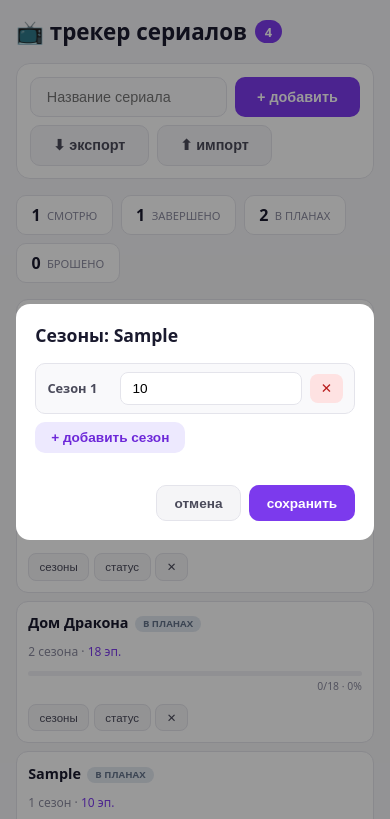
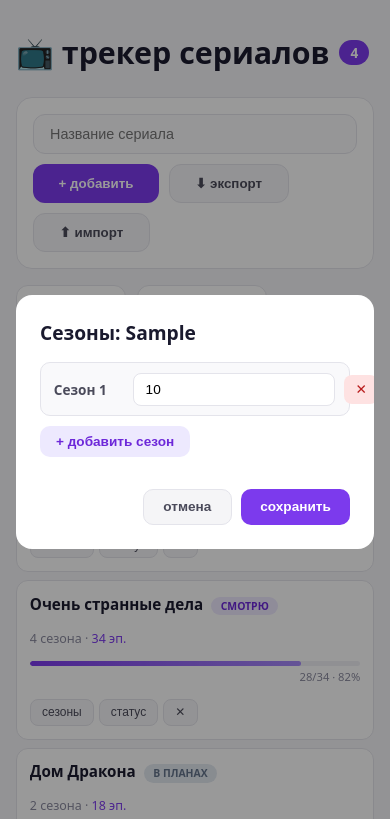
Before and after one commit to Ziberova/series-tracker, a plain HTML site: page index.html in a window 390 px wide. Both pictures are taken after typing "Sample" into the empty fields and a click on the button "+ добавить". Shown: the top 819 px of the page. Drawn offline with Linux system fonts and the light colour scheme.

Commit message:
Add files via upload

```diff
--- a/index.html
+++ b/index.html
@@ -2,105 +2,87 @@
 <html lang="ru">
 <head>
 <meta charset="UTF-8">
-<meta name="viewport" content="width=device-width,initial-scale=1,viewport-fit=cover">
-<meta name="theme-color" content="#7c3aed">
-<meta name="apple-mobile-web-app-capable" content="yes">
-<meta name="apple-mobile-web-app-status-bar-style" content="default">
-<meta name="apple-mobile-web-app-title" content="Сериалы">
-<link rel="manifest" href="manifest.json">
-<link rel="icon" href="icon.svg" type="image/svg+xml">
-<link rel="apple-touch-icon" href="icon.svg">
+<meta name="viewport" content="width=device-width,initial-scale=1">
 <title>трекер сериалов</title>
 <style>
-*{box-sizing:border-box;margin:0;padding:0;-webkit-tap-highlight-color:transparent}
-body{background:#f5f5f7;font-family:system-ui,-apple-system,sans-serif;display:flex;justify-content:center;min-height:100vh;padding:1rem;padding-top:max(1rem,env(safe-area-inset-top));padding-bottom:max(1rem,env(safe-area-inset-bottom));color:#1a1a2e;overscroll-behavior:none}
+*{box-sizing:border-box;margin:0;padding:0}
+body{background:#f5f5f7;font-family:system-ui,sans-serif;display:flex;justify-content:center;min-height:100vh;padding:2rem 1rem;color:#1a1a2e}
 .app{max-width:1000px;width:100%}
-h1{font-size:1.6rem;font-weight:600;margin-bottom:1rem;display:flex;align-items:center;gap:.5rem}
-h1 span{background:#7c3aed;font-size:.8rem;padding:.15rem .6rem;border-radius:40px;color:#fff}
-.add-form{display:flex;gap:.5rem;flex-wrap:wrap;margin-bottom:1rem;background:#fff;padding:.8rem;border-radius:14px;border:1px solid #e4e4eb}
-.add-form input{flex:1 1 160px;background:#f9f9fb;border:1px solid #e4e4eb;padding:.7rem 1rem;border-radius:10px;font-size:.9rem;outline:none;min-width:0}
+h1{font-size:1.9rem;font-weight:600;margin-bottom:1.5rem;display:flex;align-items:center;gap:.6rem}
+h1 span{background:#7c3aed;font-size:.85rem;padding:.2rem .7rem;border-radius:40px;color:#fff}
+.add-form{display:flex;gap:.6rem;flex-wrap:wrap;margin-bottom:1rem;background:#fff;padding:1rem;border-radius:16px;border:1px solid #e4e4eb}
+.add-form input{flex:1 1 180px;background:#f9f9fb;border:1px solid #e4e4eb;padding:.7rem 1rem;border-radius:12px;font-size:.9rem;outline:none}
 .add-form input:focus{border-color:#7c3aed;background:#fff}
-.add-form button{background:#7c3aed;border:none;padding:.7rem 1.4rem;border-radius:10px;font-weight:600;color:#fff;cursor:pointer;font-size:.9rem}
+.add-form button{background:#7c3aed;border:none;padding:.7rem 1.6rem;border-radius:12px;font-weight:600;color:#fff;cursor:pointer}
 .add-form button:hover{background:#6d28d9}
-  .btn-io{background:#f5f5f7 !important;color:#4a4a5a !important;border:1px solid #e4e4eb !important}
+.btn-io{background:#f5f5f7 !important;color:#4a4a5a !important;border:1px solid #e4e4eb !important}
 .btn-io:hover{background:#ececf1 !important}
-.add-form button:active{transform:scale(.97)}
-.modal-overlay{position:fixed;inset:0;background:rgba(0,0,0,.4);display:none;align-items:center;justify-content:center;z-index:100;padding:1rem;padding-top:max(1rem,env(safe-area-inset-top));padding-bottom:max(1rem,env(safe-area-inset-bottom))}
+.modal-overlay{position:fixed;inset:0;background:rgba(0,0,0,.4);display:none;align-items:center;justify-content:center;z-index:100;padding:1rem}
 .modal-overlay.active{display:flex}
-.modal{background:#fff;border-radius:14px;padding:1.2rem;max-width:500px;width:100%;max-height:85vh;overflow-y:auto}
-.modal h2{font-size:1.1rem;margin-bottom:1rem}
-.season-row{display:flex;gap:.5rem;align-items:center;margin-bottom:.5rem;background:#f9f9fb;padding:.5rem .7rem;border-radius:10px;border:1px solid #e4e4eb}
-.season-row .season-label{font-size:.8rem;font-weight:600;min-width:65px;color:#4a4a5a}
-.season-row input{flex:1;background:#fff;border:1px solid #e4e4eb;padding:.5rem .7rem;border-radius:8px;font-size:.85rem;outline:none;min-width:0}
+.modal{background:#fff;border-radius:16px;padding:1.5rem;max-width:500px;width:100%;max-height:85vh;overflow-y:auto}
+.modal h2{font-size:1.2rem;margin-bottom:1rem}
+.season-row{display:flex;gap:.6rem;align-items:center;margin-bottom:.6rem;background:#f9f9fb;padding:.6rem .8rem;border-radius:10px;border:1px solid #e4e4eb}
+.season-row .season-label{font-size:.85rem;font-weight:600;min-width:70px;color:#4a4a5a}
+.season-row input{flex:1;background:#fff;border:1px solid #e4e4eb;padding:.5rem .7rem;border-radius:8px;font-size:.85rem;outline:none}
 .season-row input:focus{border-color:#7c3aed}
-.season-row button{background:#fee2e2;border:none;border-radius:8px;padding:.4rem .65rem;font-size:.85rem;color:#b91c1c;cursor:pointer}
-.modal-actions{display:flex;gap:.5rem;margin-top:1rem;justify-content:flex-end}
-.modal-actions button{padding:.6rem 1.1rem;border-radius:10px;font-weight:600;font-size:.85rem;cursor:pointer;border:none}
+.season-row button{background:#fee2e2;border:none;border-radius:8px;padding:.4rem .7rem;font-size:.85rem;color:#b91c1c;cursor:pointer}
+.season-row button:hover{background:#fecaca}
+.modal-actions{display:flex;gap:.6rem;margin-top:1rem;justify-content:flex-end}
+.modal-actions button{padding:.6rem 1.2rem;border-radius:10px;font-weight:600;font-size:.85rem;cursor:pointer;border:none}
 .btn-secondary{background:#f5f5f7;color:#4a4a5a;border:1px solid #e4e4eb !important}
+.btn-secondary:hover{background:#ececf1}
 .btn-primary{background:#7c3aed;color:#fff}
+.btn-primary:hover{background:#6d28d9}
 .btn-add-season{background:#ede9fe;color:#6d28d9;border:none;padding:.5rem 1rem;border-radius:10px;font-size:.85rem;font-weight:600;cursor:pointer;margin-bottom:1rem}
-.stats{display:flex;gap:.5rem;margin-bottom:1rem;flex-wrap:wrap}
-.stat-card{background:#fff;padding:.5rem .9rem;border-radius:10px;border:1px solid #e4e4eb;display:flex;align-items:center;gap:.4rem}
-.stat-card .num{font-size:1rem;font-weight:700}
-.stat-card .label{font-size:.7rem;color:#8a8a9e;text-transform:uppercase}
+.btn-add-season:hover{background:#ddd6fe}
+.stats{display:flex;gap:.7rem;margin-bottom:1.5rem;flex-wrap:wrap}
+.stat-card{background:#fff;padding:.6rem 1.1rem;border-radius:12px;border:1px solid #e4e4eb;display:flex;align-items:center;gap:.5rem}
+.stat-card .num{font-size:1.15rem;font-weight:700}
+.stat-card .label{font-size:.75rem;color:#8a8a9e;text-transform:uppercase}
 .series-grid{display:flex;flex-direction:column;gap:.5rem}
-.series-card{background:#fff;border:1px solid #e4e4eb;border-radius:12px;padding:.7rem .9rem;display:flex;align-items:center;gap:.7rem;flex-wrap:wrap}
-.series-title{flex:2 1 160px;min-width:0;font-size:.9rem;font-weight:600;white-space:nowrap;overflow:hidden;text-overflow:ellipsis;cursor:pointer}
-.series-title .badge{display:inline-block;padding:.1rem .5rem;border-radius:40px;font-size:.6rem;font-weight:600;text-transform:uppercase;margin-left:.4rem;vertical-align:middle}
+.series-card{background:#fff;border:1px solid #e4e4eb;border-radius:12px;padding:.7rem 1rem;display:flex;align-items:center;gap:.9rem;flex-wrap:wrap}
+.series-card:hover{border-color:#c9c9d6}
+.series-title{flex:2 1 180px;min-width:0;font-size:.95rem;font-weight:600;white-space:nowrap;overflow:hidden;text-overflow:ellipsis;cursor:pointer}
+.series-title:hover{color:#7c3aed}
+.series-title .badge{display:inline-block;padding:.15rem .6rem;border-radius:40px;font-size:.65rem;font-weight:600;text-transform:uppercase;margin-left:.5rem;vertical-align:middle}
 .badge.watching{background:#ede9fe;color:#6d28d9}
 .badge.completed{background:#d1fae5;color:#047857}
 .badge.planned{background:#e2e8f0;color:#64748b}
 .badge.dropped{background:#fee2e2;color:#b91c1c}
-.series-meta{flex:0 1 auto;font-size:.75rem;color:#8a8a9e;white-space:nowrap}
+.series-meta{flex:0 1 auto;font-size:.78rem;color:#8a8a9e;white-space:nowrap}
 .series-meta .ep{color:#7c3aed;font-weight:500}
-.progress-container{flex:1 1 120px;min-width:90px}
-.progress-bar-bg{background:#f0f0f5;height:5px;border-radius:10px;overflow:hidden;margin-bottom:.15rem}
+.progress-container{flex:1 1 130px;min-width:100px}
+.progress-bar-bg{background:#f0f0f5;height:5px;border-radius:10px;overflow:hidden;margin-bottom:.2rem}
 .progress-fill{height:100%;background:linear-gradient(90deg,#7c3aed,#a78bfa);border-radius:10px}
-.progress-text{font-size:.65rem;color:#8a8a9e;text-align:right}
+.progress-text{font-size:.7rem;color:#8a8a9e;text-align:right}
 .actions{display:flex;gap:.3rem;flex-shrink:0}
-.actions button{background:#f5f5f7;border:1px solid #e4e4eb;border-radius:8px;padding:.35rem .65rem;font-size:.72rem;color:#4a4a5a;cursor:pointer}
+.actions button{background:#f5f5f7;border:1px solid #e4e4eb;border-radius:8px;padding:.35rem .7rem;font-size:.75rem;color:#4a4a5a;cursor:pointer}
+.actions button:hover{background:#ececf1}
 .actions button.danger:hover{background:#fee2e2;color:#b91c1c}
-.empty-state{text-align:center;padding:3rem 1rem;color:#9a9aae;border:1px dashed #d4d4dc;border-radius:14px}
+.empty-state{text-align:center;padding:3rem 1rem;color:#9a9aae;border:1px dashed #d4d4dc;border-radius:16px}
 .empty-state small{display:block;margin-top:.4rem;font-size:.8rem}
-.seasons-panel{padding:.9rem;background:#fafafc;border-top:1px solid #e4e4eb;width:100%;border-radius:8px;margin-top:.4rem}
-.season-block{margin-bottom:.9rem}
+.seasons-panel{padding:1rem;background:#fafafc;border-top:1px solid #e4e4eb;width:100%;border-radius:8px;margin-top:.5rem}
+.season-block{margin-bottom:1rem}
 .season-block:last-child{margin-bottom:0}
-.season-header{display:flex;align-items:center;justify-content:space-between;margin-bottom:.4rem}
-.season-header .season-name{font-size:.8rem;font-weight:600;color:#4a4a5a}
-.season-header .season-progress{font-size:.72rem;color:#8a8a9e}
+.season-header{display:flex;align-items:center;justify-content:space-between;margin-bottom:.5rem}
+.season-header .season-name{font-size:.85rem;font-weight:600;color:#4a4a5a}
+.season-header .season-progress{font-size:.75rem;color:#8a8a9e}
 .season-header .season-progress .done{color:#047857;font-weight:600}
-.episodes-grid{display:flex;flex-wrap:wrap;gap:.3rem}
-.episode-btn{width:32px;height:32px;border-radius:8px;border:1px solid #e4e4eb;background:#fff;font-size:.72rem;font-weight:500;color:#8a8a9e;cursor:pointer;display:flex;align-items:center;justify-content:center}
+.episodes-grid{display:flex;flex-wrap:wrap;gap:.35rem}
+.episode-btn{width:34px;height:34px;border-radius:8px;border:1px solid #e4e4eb;background:#fff;font-size:.75rem;font-weight:500;color:#8a8a9e;cursor:pointer;display:flex;align-items:center;justify-content:center;transition:all .15s}
+.episode-btn:hover{border-color:#7c3aed;color:#7c3aed}
 .episode-btn.watched{background:#7c3aed;border-color:#7c3aed;color:#fff}
-.install-banner{background:#fff;border:1px solid #e4e4eb;border-radius:12px;padding:.8rem 1rem;margin-bottom:1rem;display:none;align-items:center;gap:.7rem;justify-content:space-between;flex-wrap:wrap}
-.install-banner.show{display:flex}
-.install-banner .txt{font-size:.85rem;color:#4a4a5a;flex:1 1 200px}
-.install-banner button{background:#7c3aed;border:none;padding:.55rem 1.1rem;border-radius:10px;font-weight:600;color:#fff;cursor:pointer;font-size:.85rem}
-@media(max-width:700px){
-h1{font-size:1.4rem}
-.series-card{padding:.7rem}
-.series-title{flex:1 1 100%}
-.actions{width:100%;justify-content:flex-start}
-.progress-container{flex:1 1 100%}
-}
-  #loader{position:fixed;inset:0;background:#f5f5f7;display:flex;align-items:center;justify-content:center;z-index:9999;transition:opacity .4s}
-#loader.hide{opacity:0;pointer-events:none}
-#loader .spinner{width:48px;height:48px;border:4px solid #e4e4eb;border-top-color:#7c3aed;border-radius:50%;animation:spin .8s linear infinite}
-@keyframes spin{to{transform:rotate(360deg)}}
+.episode-btn.watched:hover{background:#6d28d9}
+@media(max-width:700px){.series-card{padding:.8rem}.series-title{flex:1 1 100%}.actions{width:100%;justify-content:flex-start}.progress-container{flex:1 1 100%}}
 </style>
 </head>
-  <div id="loader"><div class="spinner"></div></div>
 <body>
 <div class="app">
 <h1>📺 трекер сериалов <span id="totalCount">0</span></h1>
-<div class="install-banner" id="installBanner">
-<div class="txt">Установите приложение на устройство для быстрого доступа</div>
-<button id="installBtn">Установить</button>
-</div>
 <div class="add-form">
 <input id="titleInput" placeholder="Название сериала" autocomplete="off">
 <button id="addBtn">+ добавить</button>
-  <button id="exportBtn" class="btn-io">⬇ экспорт</button>
+<button id="exportBtn" class="btn-io">⬇ экспорт</button>
 <button id="importBtn" class="btn-io">⬆ импорт</button>
 <input type="file" id="importFile" accept=".json,application/json" style="display:none">
 </div>
@@ -126,11 +108,10 @@ h1{font-size:1.4rem}
 </div>
 
 <script>
-const KEY='series_tracker_v6',grid=document.getElementById('seriesGrid'),titleInput=document.getElementById('titleInput'),addBtn=document.getElementById('addBtn'),totalCount=document.getElementById('totalCount'),statWatching=document.getElementById('statWatching'),statCompleted=document.getElementById('statCompleted'),statPlanned=document.getElementById('statPlanned'),statDropped=document.getElementById('statDropped');
+const KEY='series_tracker_v4',grid=document.getElementById('seriesGrid'),titleInput=document.getElementById('titleInput'),addBtn=document.getElementById('addBtn'),totalCount=document.getElementById('totalCount'),statWatching=document.getElementById('statWatching'),statCompleted=document.getElementById('statCompleted'),statPlanned=document.getElementById('statPlanned'),statDropped=document.getElementById('statDropped');
 const modal=document.getElementById('seasonsModal'),modalTitle=document.getElementById('modalTitle'),seasonsList=document.getElementById('seasonsList'),addSeasonBtn=document.getElementById('addSeasonBtn'),cancelSeasonsBtn=document.getElementById('cancelSeasonsBtn'),saveSeasonsBtn=document.getElementById('saveSeasonsBtn');
-const installBanner=document.getElementById('installBanner'),installBtn=document.getElementById('installBtn');
 const STATUSES={watching:{label:'смотрю',class:'watching'},completed:{label:'завершён',class:'completed'},planned:{label:'в планах',class:'planned'},dropped:{label:'брошен',class:'dropped'}};
-let series=[],expandedId=null,editingId=null,tempSeasons=[],deferredPrompt=null;
+let series=[],expandedId=null,editingId=null,tempSeasons=[];
 
 const load=()=>{try{const r=localStorage.getItem(KEY);series=r?JSON.parse(r):[{id:'1',title:'Во все тяжкие',seasons:[{episodes:7,watched:7},{episodes:13,watched:13},{episodes:13,watched:13},{episodes:13,watched:13},{episodes:16,watched:16}],status:'completed'},{id:'2',title:'Очень странные дела',seasons:[{episodes:8,watched:8},{episodes:9,watched:9},{episodes:8,watched:8},{episodes:9,watched:3}],status:'watching'},{id:'3',title:'Дом Дракона',seasons:[{episodes:10,watched:0},{episodes:8,watched:0}],status:'planned'}]}catch(e){series=[]}};
 const save=()=>localStorage.setItem(KEY,JSON.stringify(series));
@@ -186,20 +167,11 @@ titleInput.addEventListener('keydown',e=>{if(e.key==='Enter')addSeries()});
 grid.addEventListener('click',handleClick);
 modal.addEventListener('click',e=>{if(e.target===modal){modal.classList.remove('active');editingId=null}});
 
-window.addEventListener('beforeinstallprompt',e=>{e.preventDefault();deferredPrompt=e;installBanner.classList.add('show')});
-installBtn.addEventListener('click',async()=>{if(!deferredPrompt)return;deferredPrompt.prompt();await deferredPrompt.userChoice;deferredPrompt=null;installBanner.classList.remove('show')});
-window.addEventListener('appinstalled',()=>{installBanner.classList.remove('show')});
+document.getElementById('exportBtn').addEventListener('click',()=>{const blob=new Blob([JSON.stringify(series,null,2)],{type:'application/json'});const url=URL.createObjectURL(blob);const a=document.createElement('a');a.href=url;a.download='series-'+new Date().toISOString().slice(0,10)+'.json';a.click();URL.revokeObjectURL(url)});
+document.getElementById('importBtn').addEventListener('click',()=>document.getElementById('importFile').click());
+document.getElementById('importFile').addEventListener('change',e=>{const f=e.target.files[0];if(!f)return;const r=new FileReader();r.onload=()=>{try{const d=JSON.parse(r.result);if(!Array.isArray(d))throw 0;series=d;save();render()}catch(err){alert('Некорректный файл')}};r.readAsText(f);e.target.value=''});
 
-if('serviceWorker' in navigator){window.addEventListener('load',()=>{navigator.serviceWorker.register('sw.js').catch(()=>{})})}
-
-  document.getElementById('exportBtn').addEventListener('click',()=>{const blob=new Blob([JSON.stringify(series,null,2)],{type:'application/json'});const url=URL.createObjectURL(blob);const a=document.createElement('a');a.href=url;a.download='series-'+new Date().toISOString().slice(0,10)+'.json';a.click();URL.revokeObjectURL(url)});
-  document.getElementById('importBtn').addEventListener('click',()=>document.getElementById('importFile').click());
-  document.getElementById('importFile').addEventListener('change',e=>{const f=e.target.files[0];if(!f)return;const r=new FileReader();r.onload=()=>{try{const d=JSON.parse(r.result);if(!Array.isArray(d))throw 0;series=d;save();render()}catch(err){alert('Некорректный файл')}};r.readAsText(f);e.target.value=''});
-
-setTimeout(()=>{const l=document.getElementById('loader');l.classList.add('hide');setTimeout(()=>l.remove(),500)},1000);
-
-  load();
-  render();
+load();render();
 </script>
 </body>
 </html>
```
